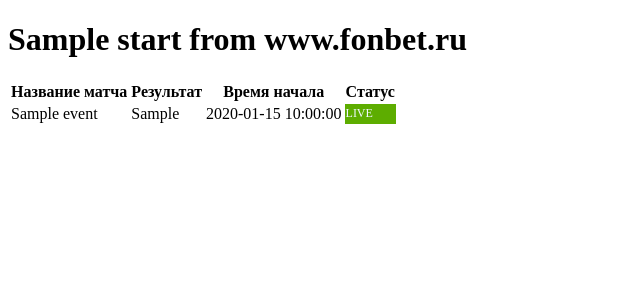
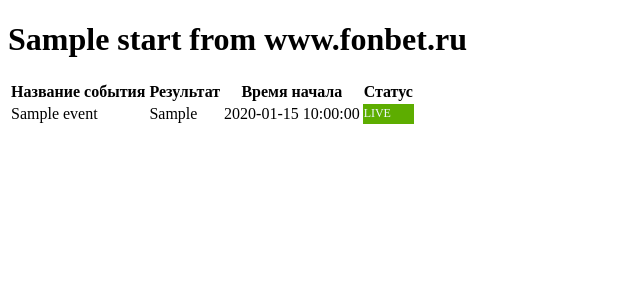
Before and after one commit to semen-ksv/test_aiohttp_parser, a Python web app: template app_scraping/templates/result_list.html in a window 1280 px wide. Shown: the top 300 px of the page, without its empty margins (0-640 px from the left). Run offline with Jinja, Linux system fonts and the light colour scheme; the template is opened without the code that fills it: most values are stand-ins (such as "Sample title", 1, 10 or a date in 2020).

Commit message:
3--finish

```diff
--- a/app_scraping/templates/result_list.html
+++ b/app_scraping/templates/result_list.html
@@ -8,7 +8,7 @@
     <h1>{{start}} from www.fonbet.ru </h1>
     <table>
       <tr style="text-align: center; font-size: 16px">
-        <td><b>Название матча</b></td>
+        <td><b>Название события</b></td>
         <td><b> Результат </b></td>
         <td><b> Время начала </b></td>
         <td><b> Статус </b></td>
```
